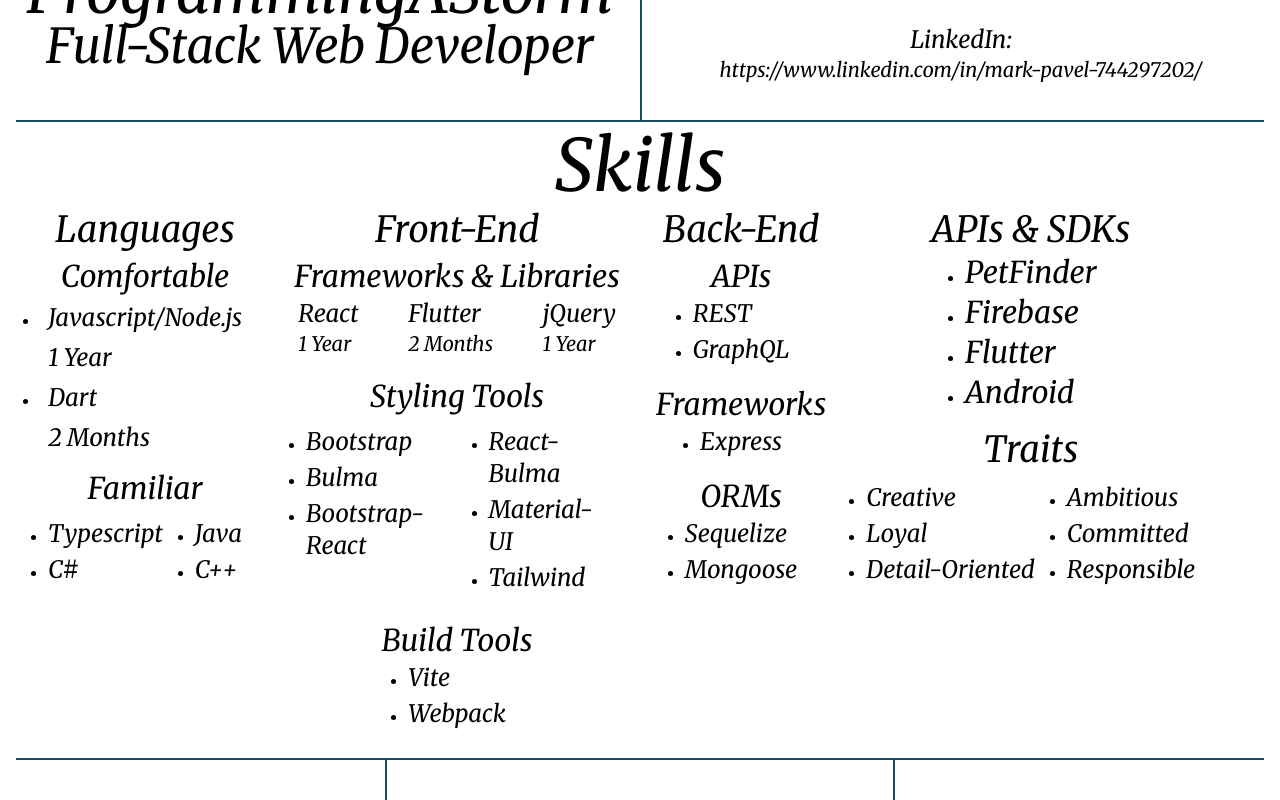
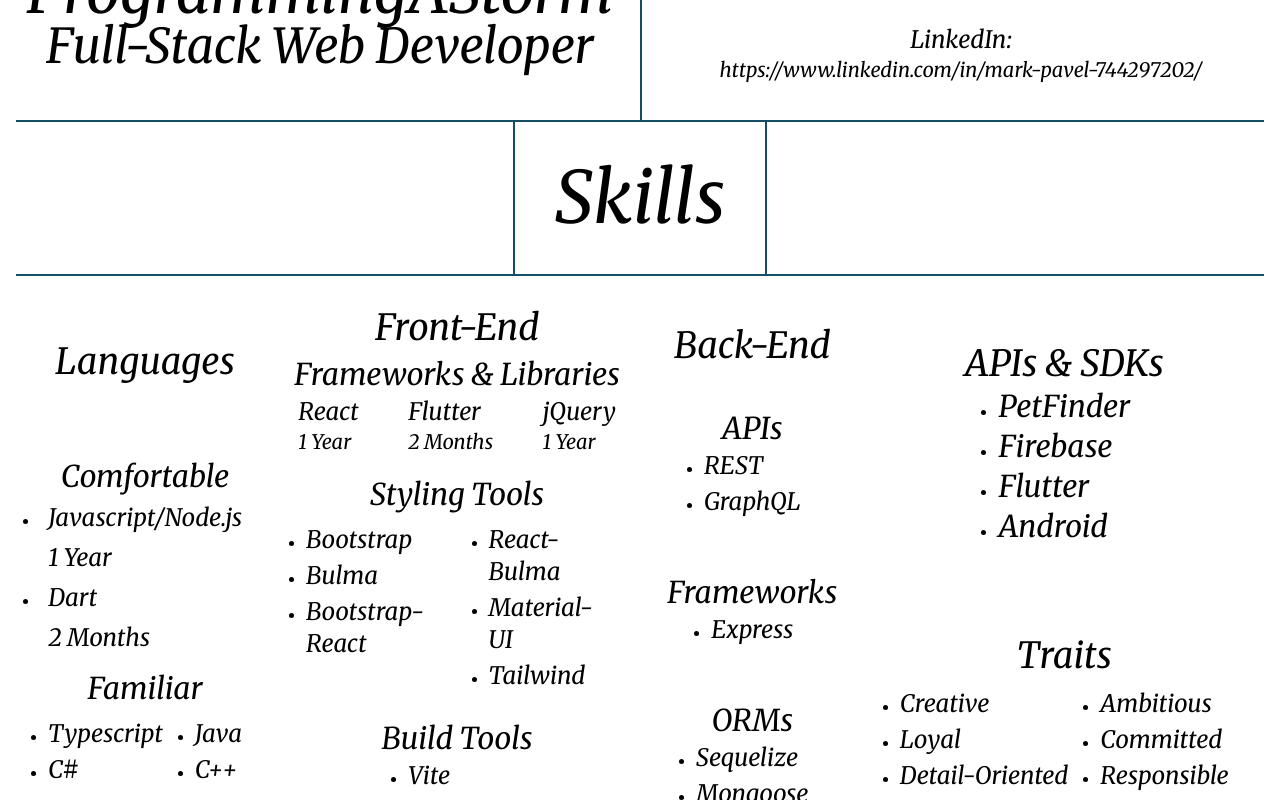
Before and after one commit to ProgrammingAStorm/Resume-Template, a React (Vite) app: page / in a window 1280 px wide. Shown: the part 360-1160 px from the top of the page. Built offline with nearby package versions, Linux system fonts and the light colour scheme.

Commit message:
Skills Styling And Border Refactor

```diff
--- a/src/components/Skills.tsx
+++ b/src/components/Skills.tsx
@@ -46,12 +46,12 @@
         })
     }
 
-    return <section className="flex flex-col items-center border-y-2 border-cyan-900 py-2 w-full">
-        <h1 className="text-center text-7xl">Skills</h1>
+    return <section className="flex flex-col items-center border-y-2 border-cyan-900 w-full">
+        <h1 className="text-7xl border-x-2 border-cyan-900 p-10">Skills</h1>
 
-        <div className="flex justify-around w-full">
-            <div className="flex w-1/2">
-                <article className="flex flex-col items-center w-fit m-2">
+        <div className="flex border-t-2 border-cyan-900 py-6 w-full">
+            <div className="flex justify-around w-1/2">
+                <article className="flex flex-col justify-around items-center w-fit m-2">
                     <h2 className="text-4xl">Languages</h2>
 
                     <div>
@@ -80,7 +80,7 @@
                     </div>
                 </article>
 
-                <article className="flex flex-col items-center w-fit m-2">
+                <article className="flex flex-col justify-around items-center w-fit m-2">
                     <h2 className="text-4xl">Front-End</h2>
 
                     <div className="flex flex-col items-center m-2">
@@ -124,8 +124,8 @@
                 </article>
             </div>
 
-            <div className="flex w-1/2">
-                <article className="flex flex-col items-center w-fit m-2">
+            <div className="flex justify-around w-1/2">
+                <article className="flex flex-col justify-around items-center w-fit m-2">
                     <h2 className="text-4xl">Back-End</h2>
 
                     <div className="flex flex-col m-2 items-center">
@@ -172,8 +172,8 @@
                     </div>
                 </article>
 
-                <div className="flex flex-col items-center">
-                    <article className="flex flex-col items-center w-fit m-2">
+                <div className="flex flex-col justify-around items-center">
+                    <article className="flex flex-col justify-around items-center w-fit m-2">
                         <h2 className="text-4xl">APIs & SDKs</h2>
 
                         <ul>
@@ -188,7 +188,7 @@
                         </ul>
                     </article>
 
-                    <article className="flex flex-col items-center m-2">
+                    <article className="flex flex-col justify-around items-center m-2">
                         <h2 className="text-4xl">Traits</h2>
 
                         <ul className="flex">
```
